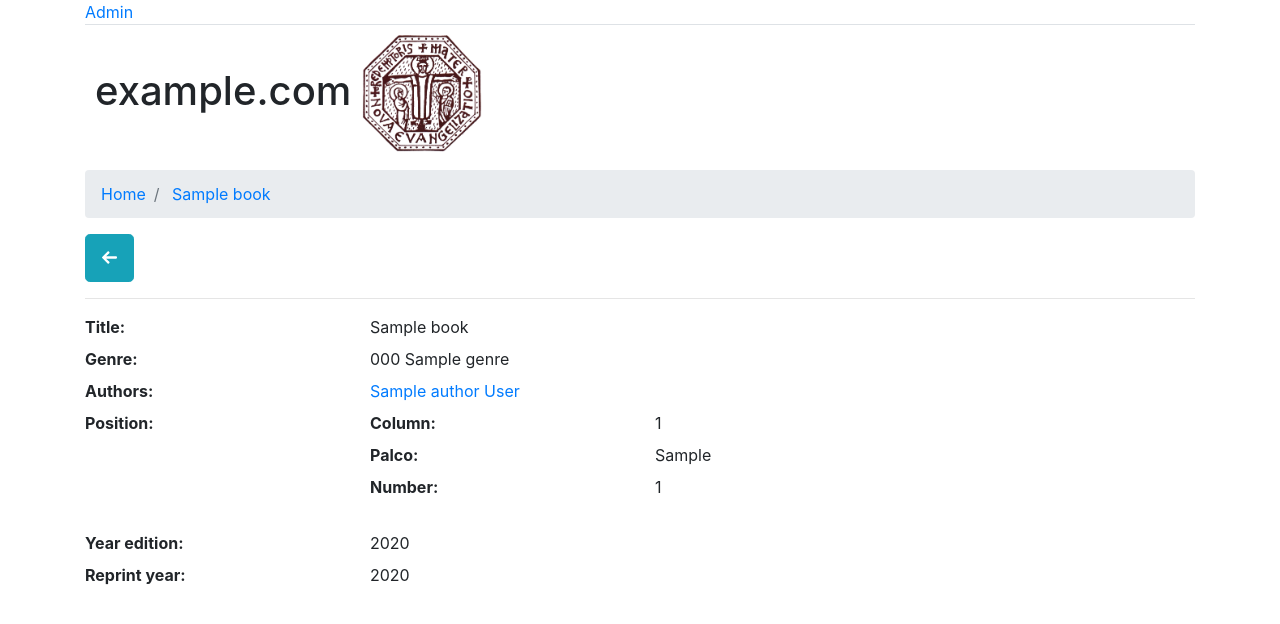
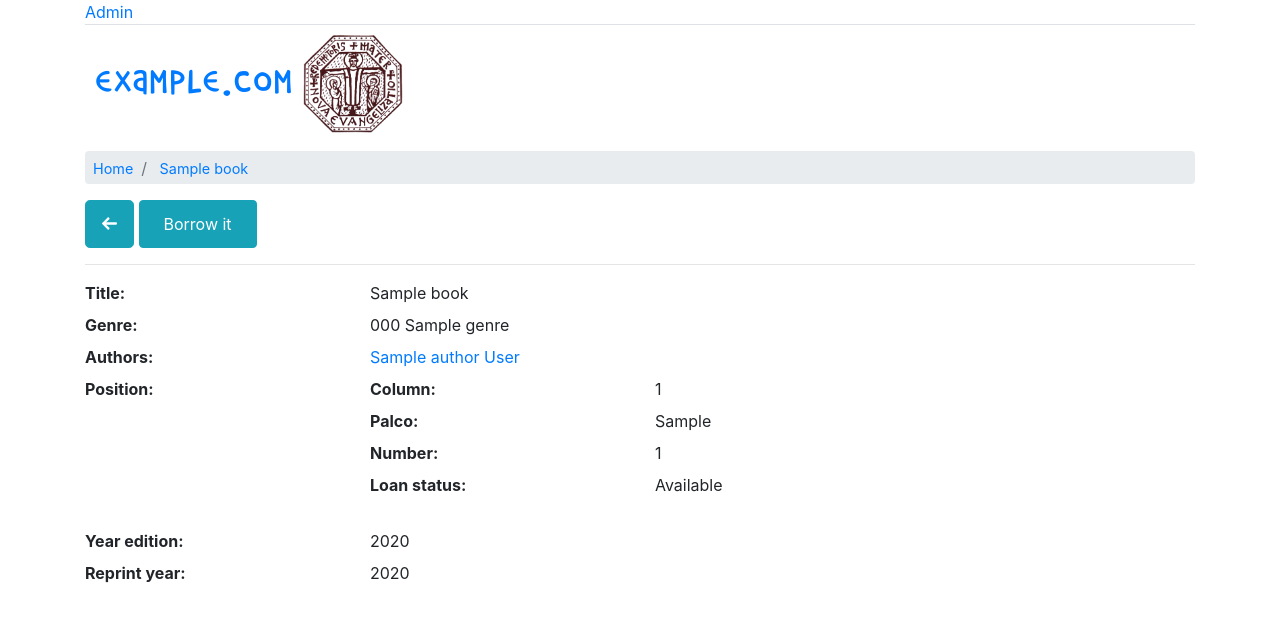
Before and after one commit to paoloromolini/neolibrary, a Django app: page /1/ in a window 1280 px wide. Shown: the top 624 px of the page. Run offline with Django 3.2, Linux system fonts and the light colour scheme; tables that the repository leaves empty hold one stand-in row (values such as "Sample post"); some libraries are stand-ins or nearby versions.

Commit message:
Add borrow actions

```diff
--- a/books/admin.py
+++ b/books/admin.py
@@ -3,7 +3,7 @@ from django.contrib import admin
 
 from django.utils.translation import gettext_lazy as _
 
-from .models import Author, Book, Genre, Publisher
+from .models import Author, Book, Genre, Publisher, Loan
 
 
 class AuthorAdmin(admin.ModelAdmin):
@@ -39,3 +39,4 @@ admin.site.register(Book, BookAdmin)
 admin.site.register(Publisher, PublisherAdmin)
 admin.site.register(Author, AuthorAdmin)
 admin.site.register(Genre, GenreAdmin)
+admin.site.register(Loan)
--- /dev/null
+++ b/books/managers.py
@@ -0,0 +1,24 @@
+from django.db import models
+from django.db.models.functions import Concat
+from django.db.models import Value
+
+
+class BookQuerySet(models.QuerySet):
+
+    def available(self):
+        from .models import Book
+        return self.filter(loan_status=Book.AVALAIBLE)
+
+    def lent(self):
+        from .models import Book
+        return self.filter(loan_status=Book.LENT)
+
+
+class AuthorQuerySet(models.QuerySet):
+
+    def search(self, query):
+        return self.annotate(
+            full_name=Concat('name', Value(' '), 'last_name')
+        ).filter(
+            full_name__icontains=query
+        )
--- a/books/models.py
+++ b/books/models.py
@@ -2,17 +2,20 @@
 from __future__ import absolute_import
 from __future__ import unicode_literals
 
-
 from django.db import models
 from django.urls import reverse
+from django.utils.encoding import python_2_unicode_compatible
 from django.utils.translation import gettext as _
-from django.utils.encoding import python_2_unicode_compatible
+
+from .managers import AuthorQuerySet, BookQuerySet
 
 
 @python_2_unicode_compatible
 class Author(models.Model):
     name = models.CharField(verbose_name=_('name'), max_length=100)
     last_name = models.CharField(verbose_name=_('last name'), max_length=100)
+
+    objects = AuthorQuerySet.as_manager()
 
     def __str__(self):
         return '{} {}'.format(self.name, self.last_name)
@@ -82,6 +85,8 @@ class Book(models.Model):
     notes = models.CharField(verbose_name=_('notes'), max_length=200, blank=True)
     loan_status = models.CharField(max_length=100, choices=LOAN_STATUS_CHOICES, default='D')
 
+    objects = BookQuerySet.as_manager()
+
     def __str__(self):
         return self.title
 
@@ -96,7 +101,7 @@ class Book(models.Model):
 @python_2_unicode_compatible
 class Loan(models.Model):
     loan_holder = models.CharField(verbose_name=_('loan holder'), max_length=150, blank=True)
-    loan_date = models.DateTimeField(verbose_name=_('loan date'), blank=True, null=True)
+    loan_date = models.DateTimeField(verbose_name=_('loan date'), blank=True, null=True, auto_now_add=True)
     book = models.ForeignKey(Book, verbose_name=_('book'), on_delete=models.CASCADE)
 
     class Meta:
--- a/books/urls.py
+++ b/books/urls.py
@@ -1,9 +1,11 @@
 from django.urls import path
 
-from .views import AuthorDetailView, BookListView, BookDetailView
+from .views import AuthorDetailView, AuthorsAutocomplete ,BookListView, BookDetailView, LoanCreateView
 
 urlpatterns = [
     path('', BookListView.as_view(), name='book-list'),
     path('<int:pk>/', BookDetailView.as_view(), name='book-detail'),
     path('author/<int:pk>/', AuthorDetailView.as_view(), name='author-detail'),
+    path('authors', AuthorsAutocomplete.as_view(), name='author-live-search'),
+    path('<int:book_id>/borrow/', LoanCreateView.as_view(), name='loan-create-view'),
 ]
--- a/books/views.py
+++ b/books/views.py
@@ -1,6 +1,7 @@
 from django.views.generic.list import ListView
 from django.views.generic.detail import  DetailView
-from .models import Author, Book, Genre
+from django.views.generic.edit import CreateView
+from .models import Author, Book, Genre, Loan
 from .forms import SearchBooksForm
 from django.contrib.sites.shortcuts import get_current_site
 from django.db.models import Q
@@ -48,12 +49,8 @@ class BookListView(CurrentSiteMixin, ListView):
                 search_fields = ['title']
                 f = search_filter(search_fields, title_q)
                 result = result.filter(f)
-            authors = None
             if author_q:
-                search_fields = ['name', 'last_name']
-                f = search_filter(search_fields, author_q)
-                authors = Author.objects.filter(f)
-            if authors:
+                authors = Author.objects.search(author_q)
                 result = result.filter(author__in=authors.values_list('pk', flat=True))
             if column_q:
                 result = result.filter(column__iexact=column_q.strip())
@@ -73,3 +70,35 @@ class BookDetailView(CurrentSiteMixin, DetailView):
 class AuthorDetailView(CurrentSiteMixin, DetailView):
 
     model = Author
+
+
+class AuthorsAutocomplete(ListView):
+
+    model = Author
+
+    def get_queryset(self):
+        query = self.request.GET.get('q')
+        authors = Author.objects.none()
+        if query and len(query) > 1:
+            authors = Author.objects.search(query)
+        return authors
+
+
+class LoanCreateView(CurrentSiteMixin, CreateView):
+
+    model  = Loan
+    fields = ['loan_holder']
+    success_url = '../'
+
+    def get_context_data(self, **kwargs):
+        context = super().get_context_data(**kwargs)
+        print(self.kwargs)
+        context['book'] = 1
+        return context
+
+    def form_valid(self, form):
+        book = Book.objects.get(pk=self.kwargs['book_id'])
+        form.instance.book = book
+        book.loan_status = Book.LENT
+        book.save()
+        return super().form_valid(form)
--- a/static/css/custom.css
+++ b/static/css/custom.css
@@ -1,7 +1,34 @@
+@font-face {
+    font-family: neocat;
+    src: url(/static/fonts/neocat.woff);
+}
+
 .logo {
-    width: 120px;
+    width: 100px;
 }
 
 .site-header {
     padding: 10px;
+    font-family: neocat;
 }
+
+.site-header h1 {
+    color: #471413;
+    font-family: neocat;
+}
+
+.breadcrumb {
+    padding: 0.3rem 0.5rem
+}
+.breadcrumb li a {
+    font-size: 0.9em;
+}
+
+.author-auto-complete li {
+    cursor: pointer;
+}
+
+.borrow-it {
+    color: #fff !important;
+    padding: 11px 24px;
+}
--- /dev/null
+++ b/static/js/main.js
@@ -0,0 +1,25 @@
+let author = $('input[name="author"]');
+author.keyup(function() {
+    $.get('/authors?q=' + author.val(), function( data ) {
+        let authorAutoComplete = $('.author-auto-complete');
+        if (authorAutoComplete.length > 0 ) {
+            authorAutoComplete.replaceWith(data);
+        } else {
+            author.parent().append(data);
+        }
+    });
+});
+
+function changeInputWithValue(value) {
+    author.val(value);
+    $('.author-auto-complete').remove();
+}
+
+$(document).on('click',function(){
+    $('.author-auto-complete').remove();
+});
+
+function resetForm(){
+  $('input').val('');
+  $('select').prop('selectedIndex',0);
+};
--- a/templates/base.html
+++ b/templates/base.html
@@ -18,7 +18,7 @@
             <li><a href="/admin">{% trans 'Admin' %}</a></li>
         </ul>
         <header class="site-header">
-            <h1>{{ site.name }} <img src="{% static 'imgs/logo.png' %}" class="logo"/></h1>
+            <h1><a href="/">{{ site.name }} <img src="{% static 'imgs/logo.png' %}" class="logo"/></a></h1>
         </header>
         <nav aria-label="breadcrumb">
             <ol class="breadcrumb">
@@ -37,5 +37,6 @@
 </div>
  <script src="http://code.jquery.com/jquery.js"></script>
  <script src="{% static 'js/bootstrap.min.js' %}"></script>
+<script src="{% static 'js/main.js' %}"></script>
  </body>
 </html>
--- /dev/null
+++ b/templates/books/author_list.html
@@ -0,0 +1,5 @@
+<ul class="author-auto-complete list-group">
+{% for author in object_list %}
+    <li class="list-group-item" onclick="changeInputWithValue('{{ author|escapejs }}');">{{ author }}</li>
+{% endfor %}
+</ul>
--- a/templates/books/book_detail.html
+++ b/templates/books/book_detail.html
@@ -4,6 +4,11 @@
 {% block content %}
 
 {% include 'history_back_btn.html' %}
+{% if object.loan_status == 'D' %}
+    <a class="btn btn-info bt-lg borrow-it">{% trans 'Borrow it' %}</a>
+{% elif object.loan_status == 'P' %}
+    <a class="btn btn-warning bt-lg borrow-it">{% trans 'Return it' %}</a>
+{% endif %}
 <hr>
 <dl class="row">
     <dt class="col-sm-3">{% trans 'Title:' %}</dt>
@@ -23,6 +28,8 @@
             <dd class="col-sm-8">{{ object.palco }}</dd>
             <dt class="col-sm-4">{% trans 'Number:' %}</dt>
             <dd class="col-sm-8">{{ object.number }}</dd>
+            <dt class="col-sm-4">{% trans 'Loan status:' %}</dt>
+            <dd class="col-sm-8">{{ object.get_loan_status_display }}</dd>
         </dl>
     </dd>
     {% if object.year_edition %}
```
Also changed, not shown: books/management/commands/import_books.py (added, +76 -0 lines), templates/books/book_list.html (+4 -3 lines), templates/books/loan_form.html (added, +10 -0 lines), static/fonts/neocat.ttf (added), static/fonts/neocat.woff (added).
